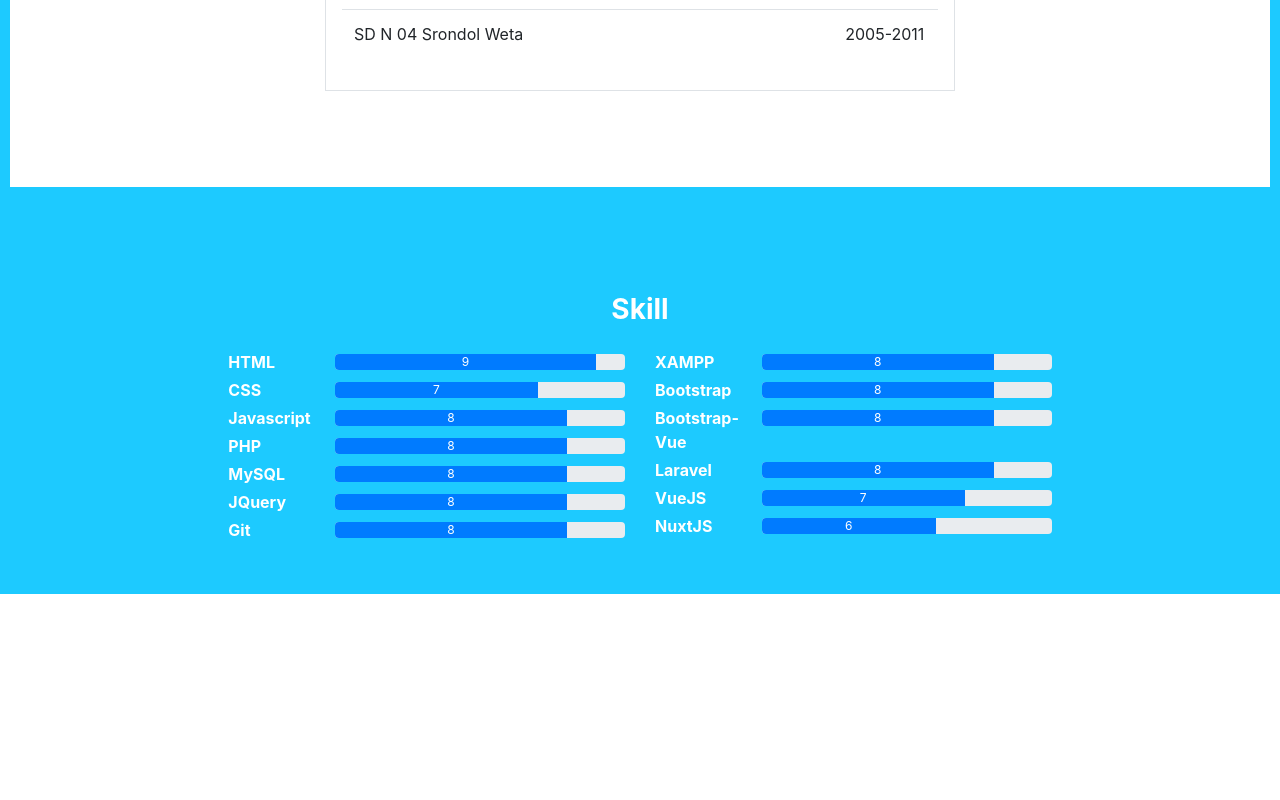
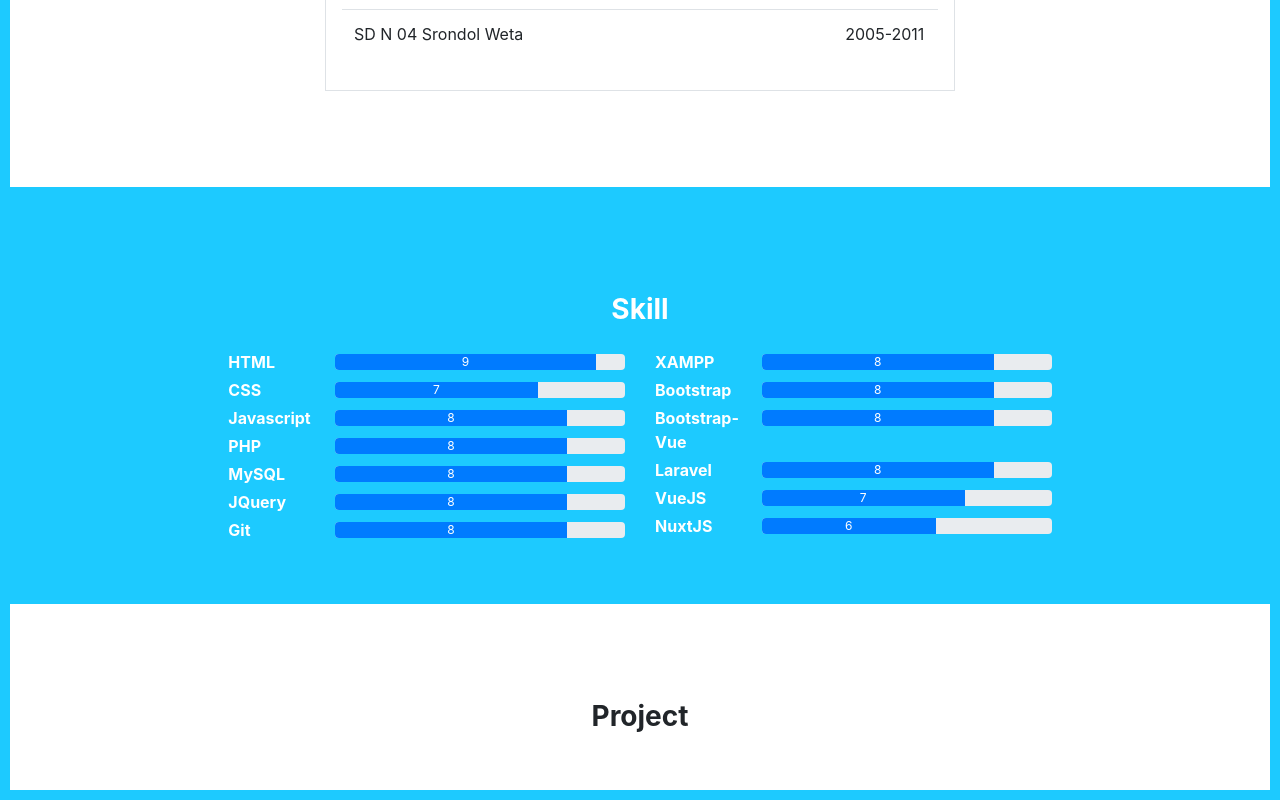
Before and after one commit to ahmadilahana/myPortfolio, a Vue app in the folder frontend/: page / in a window 1280 px wide. Shown: the part 1566-2366 px from the top of the page. Before the commit the page ends 2160 px from the top, so only its background shows below. Built offline with nearby package versions, Linux system fonts and the light colour scheme.

Commit message:
add project

```diff
--- a/frontend/src/views/client/home.vue
+++ b/frontend/src/views/client/home.vue
@@ -73,6 +73,15 @@
             </div>
         </div>
     </div>
+
+    <div class="container-fluid pl-0 pr-0 pb-5" id="project" style="border: 10px solid #1dcaff">
+        <div class="row mx-0 px-0">
+            <div class="col text-center">
+                <h3 class="font-weight-bold">Project</h3>
+            </div>
+        </div>
+
+    </div>
 </div>
 </template>
 
```
